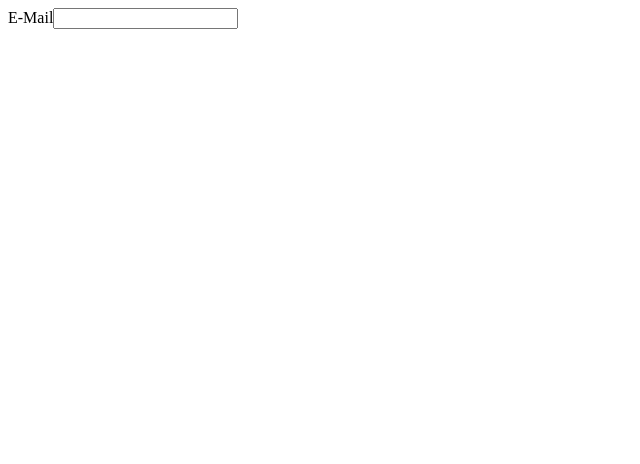
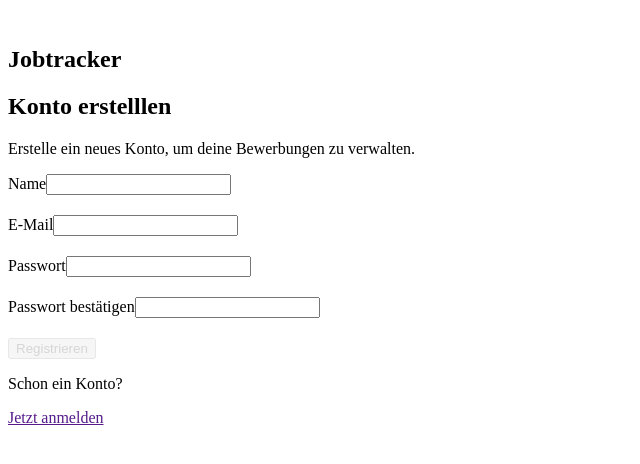
Before and after one commit to TobiasIllnerDev/JobTrack, an Angular app: page /register in a window 1280 px wide. Shown: the top 464 px of the page, without its empty margins (0-640 px from the left). Built offline with nearby package versions, Linux system fonts and the light colour scheme.

Commit message:
feat: added formGroup and html for register

```diff
--- a/src/app/pages/register/register.html
+++ b/src/app/pages/register/register.html
@@ -1 +1,69 @@
-<label for="email">E-Mail</label> <input id="email" type="email" [formControl]="emailAdress" />
+<main class="auth-page">
+  <section class="auth-card">
+    <header class="auth-header">
+      <div>
+        <img src="" alt="" />
+        <h1>Jobtracker</h1>
+      </div>
+      <div>
+        <h2>Konto erstelllen</h2>
+        <p>Erstelle ein neues Konto, um deine Bewerbungen zu verwalten.</p>
+      </div>
+    </header>
+
+    <form class="auth-form" [formGroup]="registerForm">
+      <label for="name">Name</label> <input id="name" type="text" [formControl]="userName" />
+      <div class="error-container">
+        @if (userName.touched) {
+          @if (userName.hasError('required')) {
+            <p>Bitte gib deinen Benutzernamen ein.</p>
+          }
+        }
+      </div>
+      <label for="email">E-Mail</label>
+      <input id="email" type="email" [formControl]="emailAdress" />
+      <div class="error-container">
+        @if (emailAdress.touched) {
+          @if (emailAdress.hasError('required')) {
+            <p>Bitte gib deine E-Mail-Adresse ein.</p>
+          } @else if (emailAdress.hasError('email')) {
+            <p>Bitte gib eine gültige E-Mail-Adresse ein.</p>
+          }
+        }
+      </div>
+      <label for="password">Passwort</label>
+      <input id="password" type="password" [formControl]="password" />
+      <div class="error-container">
+        @if (password.touched) {
+          @if (password.hasError('required')) {
+            <p>Bitte gibt ein Passwort ein.</p>
+          } @else if (password.hasError('minlength')) {
+            <p>Das Passwort muss mindestens 8 Zeichen enthalten.</p>
+          }
+        }
+      </div>
+      <label for="confirmPassword">Passwort bestätigen</label>
+      <input id="confirmPassword" type="password" [formControl]="confirmPassword" />
+      <div class="error-container">
+        @if (confirmPassword.touched) {
+          @if (password.value !== confirmPassword.value) {
+            <p>Die Passwörter stimmen nicht überein.</p>
+          } @else if (confirmPassword.hasError('required')) {
+            <p>Bitte bestätige dein Passwort.</p>
+          }
+        }
+      </div>
+      <button
+        type="submit"
+        [disabled]="registerForm.invalid || password.value !== confirmPassword.value"
+      >
+        Registrieren
+      </button>
+    </form>
+
+    <footer class="auth-footer">
+      <p>Schon ein Konto?</p>
+      <a href="">Jetzt anmelden</a>
+    </footer>
+  </section>
+</main>
--- a/src/app/pages/register/register.scss
+++ b/src/app/pages/register/register.scss
@@ -0,0 +1,10 @@
+.error-container {
+  min-height: 20px;
+  color: red;
+  font-size: 12px;
+}
+
+button:disabled {
+  opacity: 0.5;
+  cursor: not-allowed;
+}
--- a/src/app/pages/register/register.ts
+++ b/src/app/pages/register/register.ts
@@ -1,5 +1,6 @@
 import { Component } from '@angular/core';
-import { FormControl, ReactiveFormsModule } from '@angular/forms';
+import { FormControl, FormGroup, ReactiveFormsModule, Validators } from '@angular/forms';
+
 
 @Component({
   imports: [ReactiveFormsModule],
@@ -8,5 +9,29 @@ import { FormControl, ReactiveFormsModule } from '@angular/forms';
   templateUrl: './register.html',
 })
 export class Register {
-  emailAdress = new FormControl('');
+  emailAdress = new FormControl('', [
+    Validators.required,
+    Validators.email
+  ]);
+
+  password = new FormControl('', [
+    Validators.required,
+    Validators.minLength(8)
+  ]);
+
+  confirmPassword = new FormControl('',[
+    Validators.required,
+    Validators.minLength(8)
+  ]);
+
+  userName = new FormControl('', [
+    Validators.required,
+  ]);
+
+  registerForm = new FormGroup({
+    userName : this.userName,
+    emailAdress : this.emailAdress,
+    password : this.password,
+    confirmPassword : this.confirmPassword
+  });
 }
```
